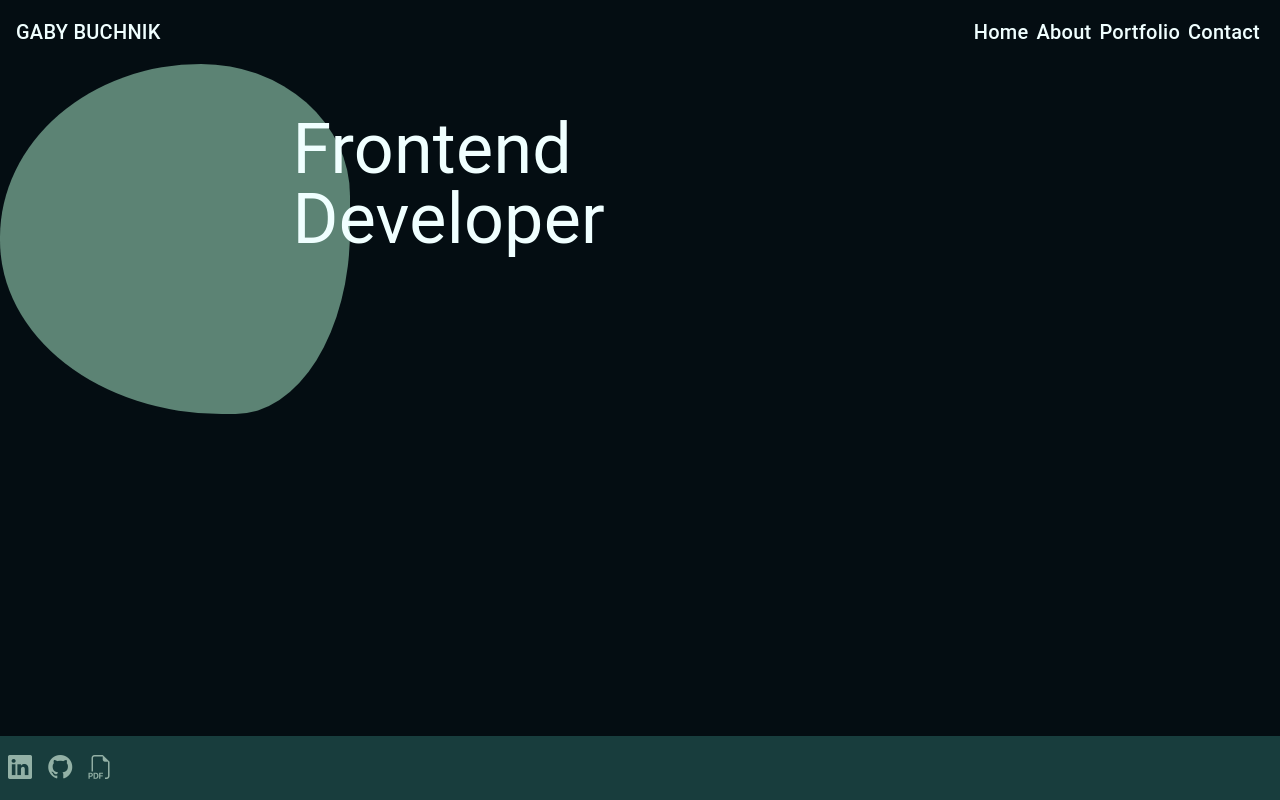
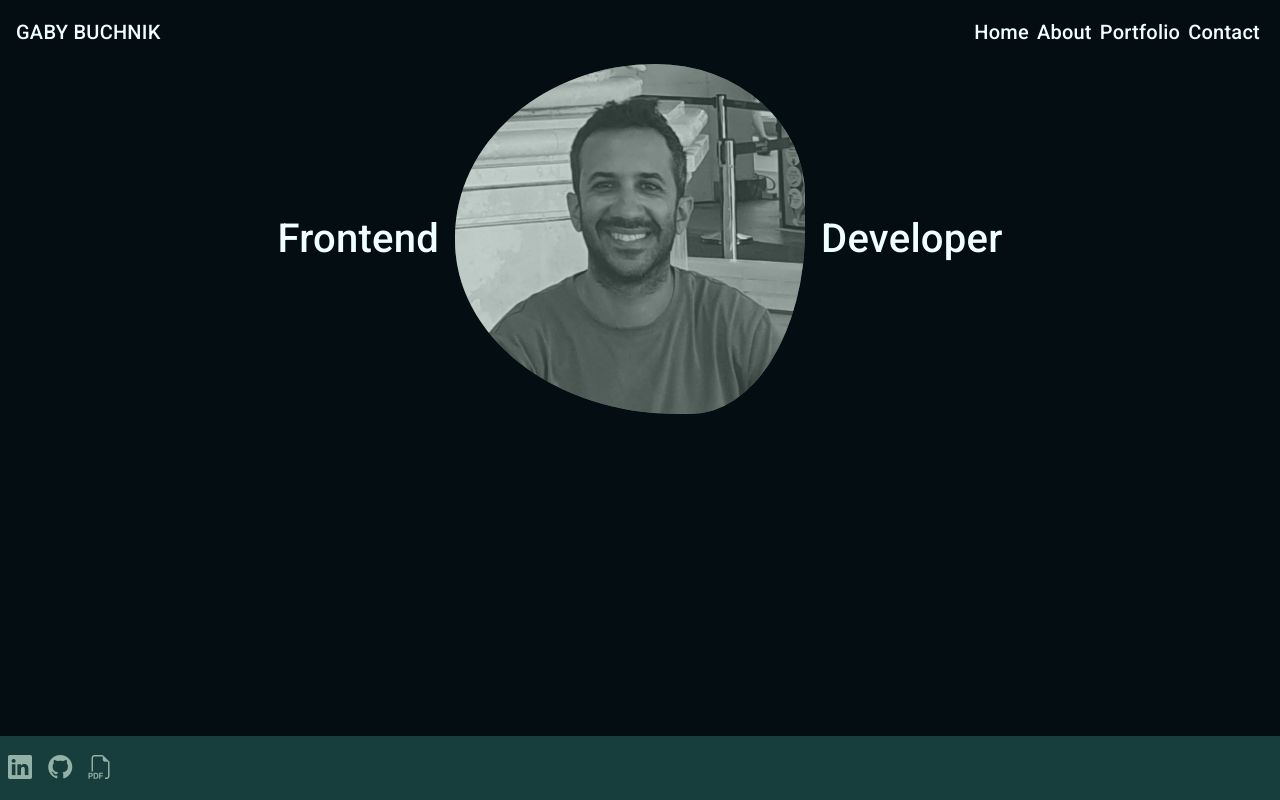
Before and after one commit to gabsy3/resume, an Angular app in the folder resume/: page / in a window 1280 px wide. Built offline with nearby package versions, Linux system fonts and the light colour scheme.

Commit message:
portfolio

```diff
--- a/resume/src/app/components/home/home.component.html
+++ b/resume/src/app/components/home/home.component.html
@@ -1,6 +1,7 @@
-<div class='blob position-relative'>
-    <div class="text position-absolute fix-pos">
-        <div>Frontend</div>
-        <div>Developer</div>
+<div class="flex-column flex-md-row d-flex align-items-center justify-content-center">
+    <div class="h1 me-3 my-3">Frontend</div>
+    <div class='blob position-relative'>
+        <img class="img-blob" src="../../../assets/images/gaby.jfif">
     </div>
+    <div class="h1 ms-3 my-3">Developer</div>
 </div>
--- a/resume/src/app/components/home/home.component.scss
+++ b/resume/src/app/components/home/home.component.scss
@@ -4,6 +4,7 @@
         width: 350px;
         border-radius: 58% 43% 33% 64% / 50% 38% 53% 50%;
         background: #5C8374;
+        overflow: hidden;
     }
 
     .text {
@@ -22,4 +23,9 @@
             top: 50px;
         }
     }
+    .img-blob{
+        filter: grayscale(1);
+        width:350px;
+        opacity: 0.7;
+    }
 }
--- a/resume/src/index.html
+++ b/resume/src/index.html
@@ -7,6 +7,8 @@
   <base href="/">
   <meta name="viewport" content="width=device-width, initial-scale=1">
   <link rel="icon" type="image/x-icon" href="favicon.ico">
+  <link href="https://fonts.googleapis.com/css2?family=Roboto:wght@300;400;500&display=swap" rel="stylesheet">
+  <link href="https://fonts.googleapis.com/icon?family=Material+Icons" rel="stylesheet">
 </head>
 
 <body class="mat-typography">
```
Also changed, not shown: resume/src/assets/images/gaby.jfif (added).
